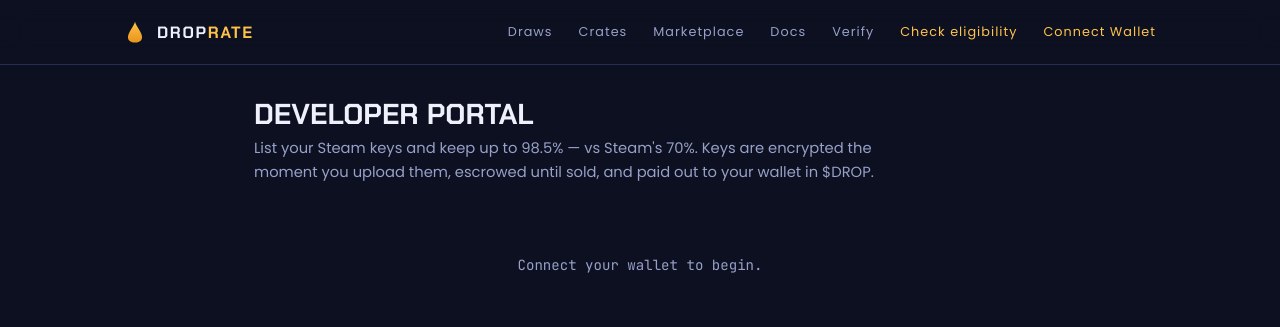
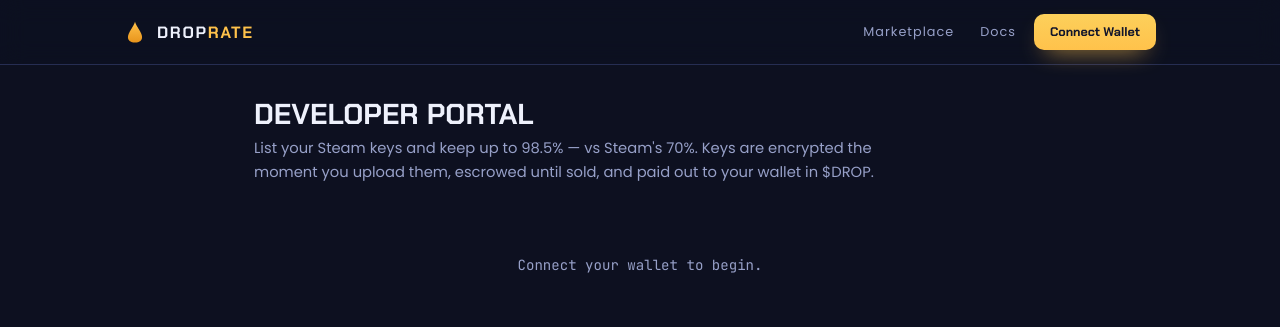
Before and after one commit to MooseNuggets/DropRate-Final, a website: page devportal.html in a window 1280 px wide. Drawn offline with Linux system fonts and the light colour scheme.

Commit message:
Refactor navigation structure and styles

```diff
--- a/devportal.html
+++ b/devportal.html
@@ -25,14 +25,14 @@
 .nav-links{display:flex;align-items:center;gap:26px;font-size:.8rem;color:var(--muted);letter-spacing:.08em}
 .nav-links a{text-decoration:none;color:var(--muted);transition:color .2s}
 .nav-links a:hover{color:var(--gold)}
-.nav-links .linkbtn{background:none;border:0;cursor:pointer;font-family:'Poppins',sans-serif;font-size:.8rem;letter-spacing:.08em;color:var(--muted);padding:0;transition:color .2s}
-.nav-links .linkbtn:hover{color:var(--gold)}
-.nav-links .linkbtn.gold{color:var(--gold)}
+.navright{display:flex;align-items:center;gap:18px}
+.wallet{font-family:'Chakra Petch',sans-serif;font-weight:700;font-size:12.5px;border:0;padding:10px 16px;border-radius:10px;color:#12152b;cursor:pointer;background:linear-gradient(180deg,var(--gold-2),var(--gold));box-shadow:0 10px 24px -12px var(--gold);transition:transform .12s,filter .2s}
+.wallet:hover{transform:translateY(-1px);filter:brightness(1.05)}
 .menu-btn{display:none;background:none;border:1px solid var(--line);border-radius:8px;color:var(--gold);font-size:1.3rem;padding:4px 12px;cursor:pointer;line-height:1.4}
-@media(max-width:760px){
-  .nav-links{display:none;position:absolute;top:64px;left:0;right:0;background:var(--navy2);border-bottom:1px solid var(--line);flex-direction:column;align-items:flex-start;gap:0;padding:8px 0;z-index:30}
-  .nav-links.open{display:flex}
-  .nav-links a,.nav-links .linkbtn{padding:14px 24px;border-top:1px solid var(--line);font-size:.95rem;width:100%;text-align:left}
+@media(max-width:820px){
+  .navright{display:none;position:absolute;top:64px;left:0;right:0;background:var(--navy2);border-bottom:1px solid var(--line);flex-direction:column;align-items:flex-start;gap:14px;padding:16px 24px;z-index:30}
+  .navright.open{display:flex}
+  .nav-links{flex-direction:column;align-items:flex-start;gap:14px}
   .menu-btn{display:block}
 }
 h1{font-family:'Chakra Petch',sans-serif;text-transform:uppercase;font-size:1.8rem;margin:30px 0 4px}
@@ -77,15 +77,13 @@
       <span>DROP<span class="rate">RATE</span></span>
     </a>
     <button class="menu-btn" id="menuBtn" aria-label="Menu">☰</button>
-    <nav class="nav-links" id="nav">
-      <a href="/draws.html">Draws</a>
-      <a href="/crates.html">Crates</a>
-      <a href="/marketplace.html">Marketplace</a>
-      <a href="/docs.html">Docs</a>
-      <a href="/verify.html">Verify</a>
-      <a href="/check.html" style="color:var(--gold)">Check eligibility</a>
-      <button class="linkbtn gold" id="connectBtn">Connect Wallet</button>
-    </nav>
+    <div class="navright" id="nav">
+      <nav class="nav-links">
+        <a href="/marketplace.html">Marketplace</a>
+        <a href="/docs.html">Docs</a>
+      </nav>
+      <button class="wallet" id="connectBtn">Connect Wallet</button>
+    </div>
   </div>
 </header>
 
```
